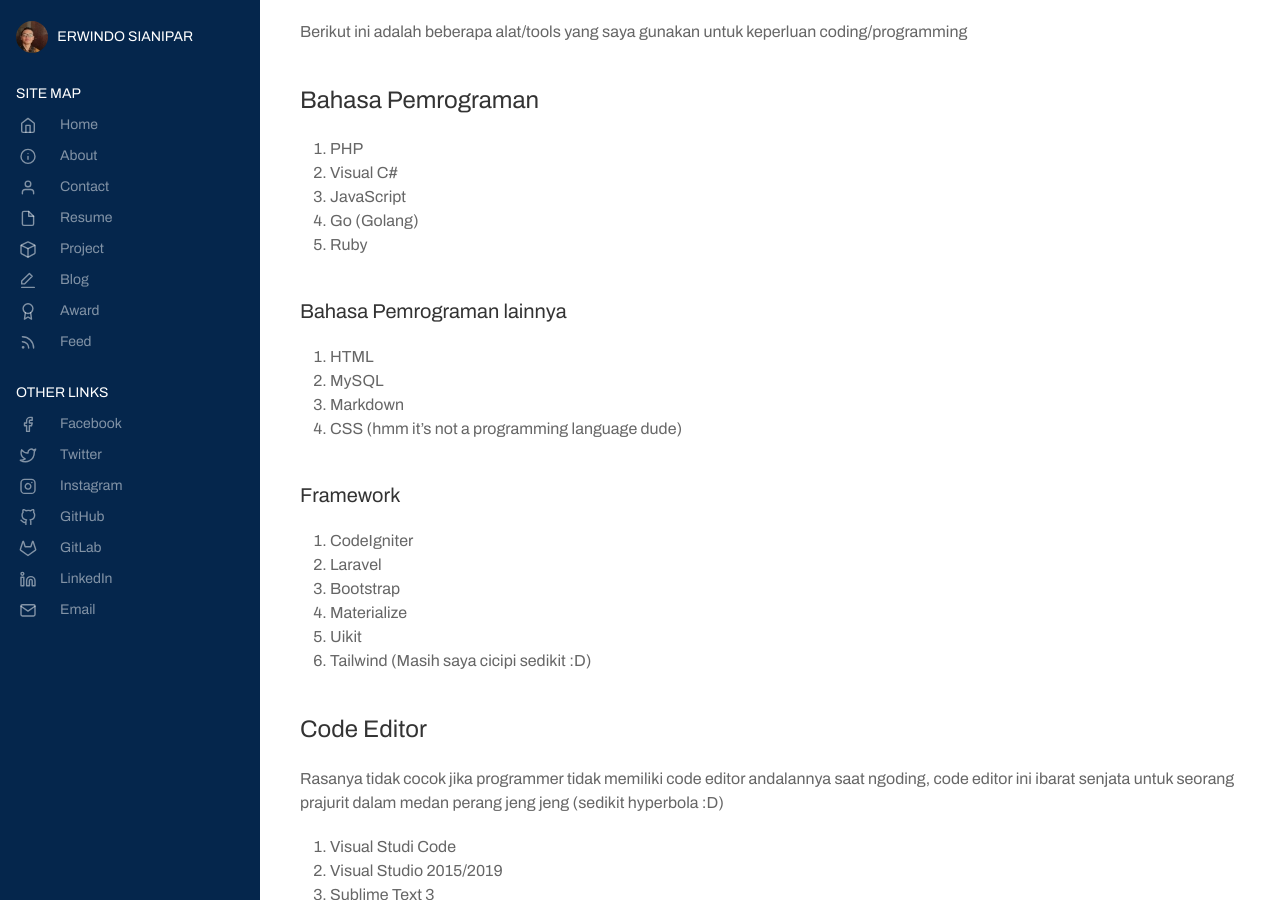
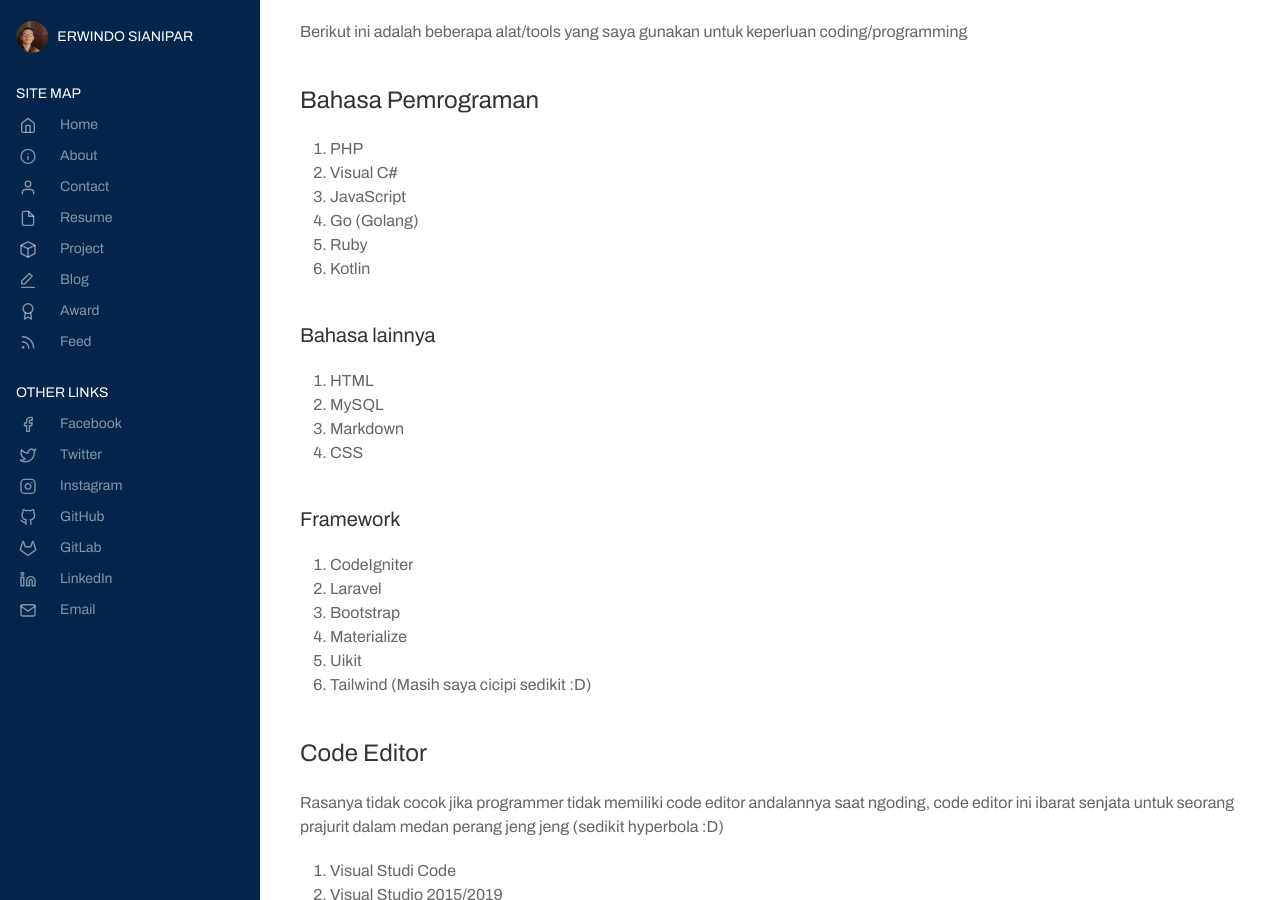
Before and after one commit to erwindosianipar/erwindosianipar.jekyll, a Jekyll site: the page built from _posts/2020-01-05-my-tools-when-i-am-code.md, in a window 1280 px wide and 900 px high, scrolled down 344 px. Built offline with Jekyll 4.4.1, drawn with Linux system fonts in a browser that asks for light colours.

Commit message:
[UPDATE] blog post 2020/01/05 language i'am used

```diff
--- a/_posts/2020-01-05-my-tools-when-i-am-code.md
+++ b/_posts/2020-01-05-my-tools-when-i-am-code.md
@@ -17,12 +17,13 @@
 3. JavaScript
 4. Go (Golang)
 5. Ruby
+6. Kotlin
 
-#### Bahasa Pemrograman lainnya
+#### Bahasa lainnya
 1. HTML
 2. MySQL
 3. Markdown
-4. CSS (hmm it's not a programming language dude)
+4. CSS
 
 #### Framework
 1. CodeIgniter
```
